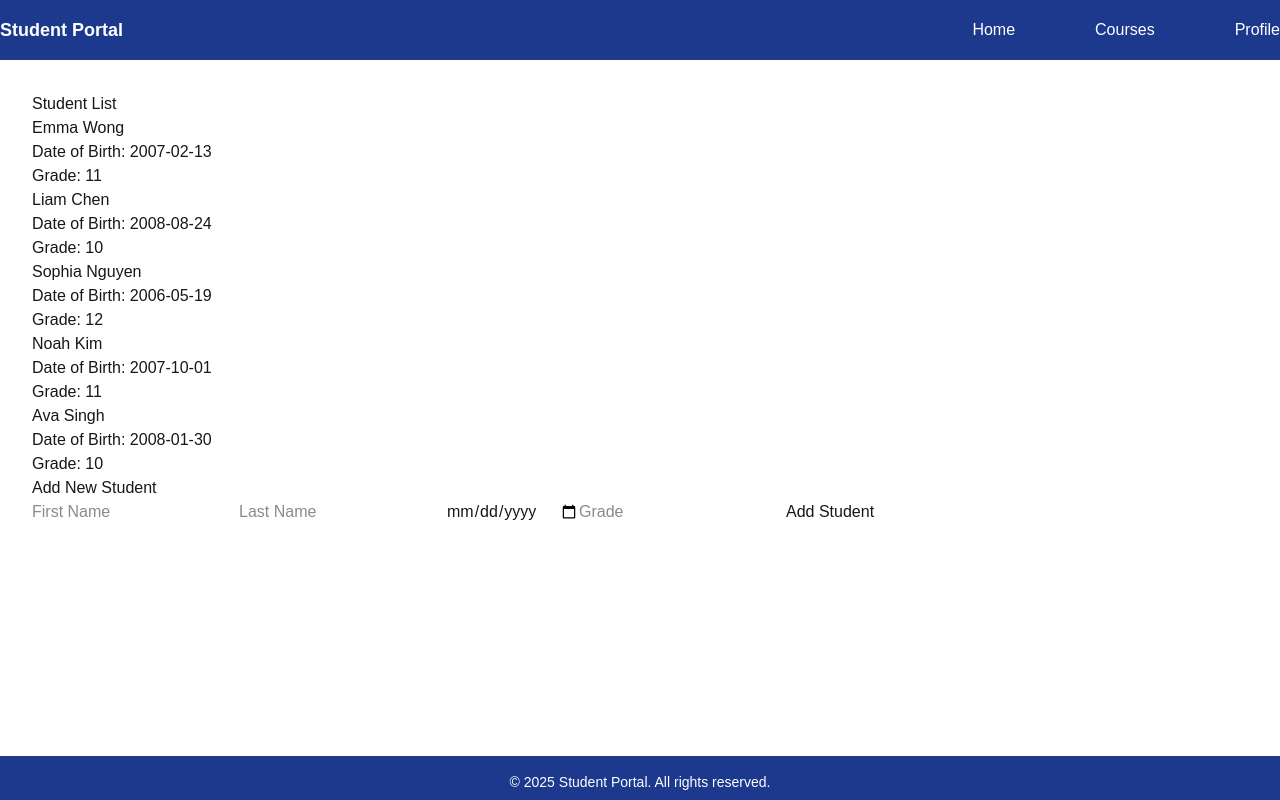
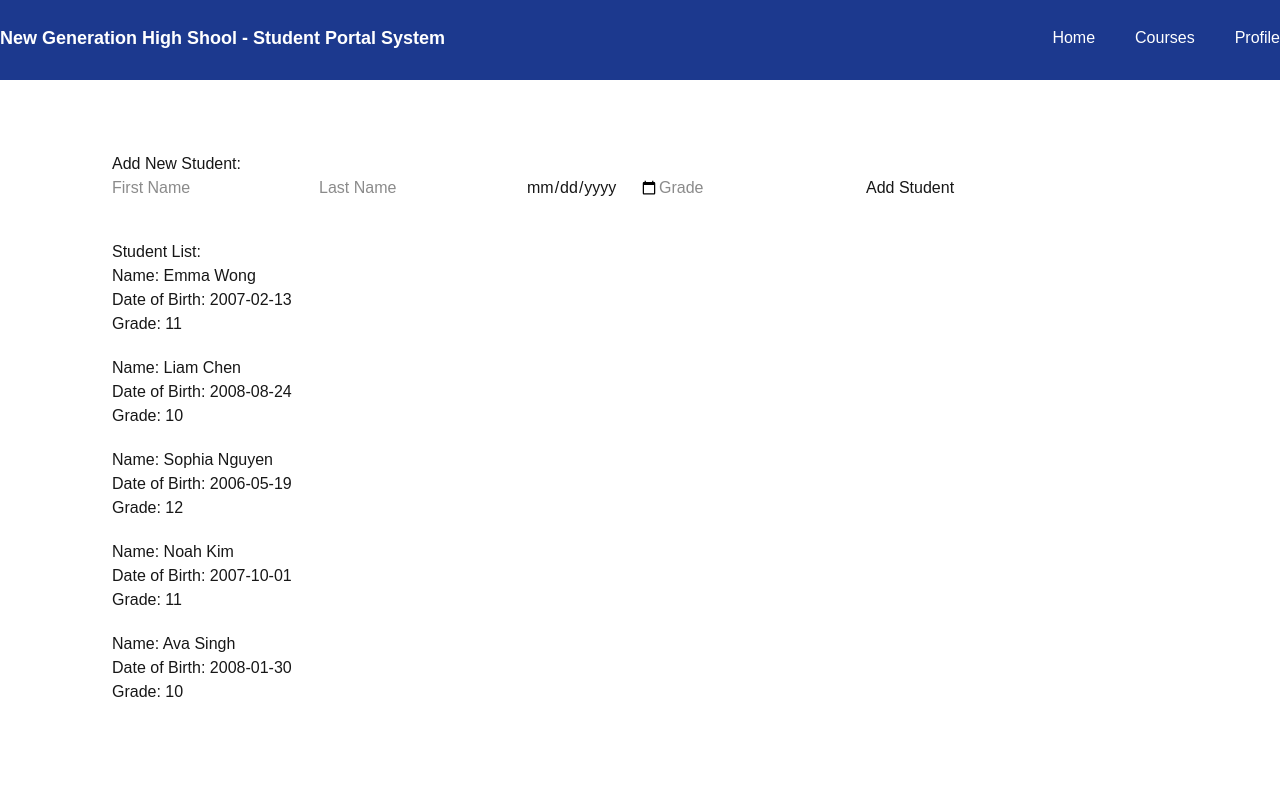
Before and after one commit to jiwonuh/webdev2-assignment2-group4, a Next.js app in the folder student-portal/: page / in a window 1280 px wide. Shown: the top 800 px of the page. Built offline with nearby package versions, Linux system fonts and the light colour scheme.

Commit message:
Updated page.js, AddStudentForm.js, Navbar.js, StudentList.js

```diff
--- a/student-portal/app/page.js
+++ b/student-portal/app/page.js
@@ -19,8 +19,8 @@ export default function HomePage() {
 
   return (
     <div>
+      <AddStudentForm onAdd={handleAddStudent} />
       <StudentList students={students} />
-      <AddStudentForm onAdd={handleAddStudent} />
     </div>
   );
 }
--- a/student-portal/components/AddStudentForm.js
+++ b/student-portal/components/AddStudentForm.js
@@ -26,8 +26,8 @@ export default function AddStudentForm({ onAdd }) {
   };
 
   return (
-    <div>
-      <h2>Add New Student</h2>
+    <div className='items-center justify-center ml-20 mr-20 mt-10 mb-10'>
+      <h2>Add New Student: </h2>
       <form onSubmit={handleSubmit}>
         <input
           type="text"
--- a/student-portal/components/Navbar.js
+++ b/student-portal/components/Navbar.js
@@ -2,10 +2,10 @@ import React from "react";
 
 const Navbar = () => {
   return (
-    <nav className="bg-blue-900 text-white py-4">
-      <div className="container mx-auto flex justify-between items-center">
-        <div className="text-lg font-bold">Student Portal</div>
-        <ul className="flex space-x-20">
+    <nav className="bg-blue-900 text-white py-4 h-20">
+      <div className="container mx-auto flex justify-between items-center mt-2">
+        <div className="text-lg font-bold">New Generation High Shool - Student Portal System</div>
+        <ul className="flex space-x-10">
           <li><a href="/" className="hover:underline">Home</a></li>
           <li><a href="/courses" className="hover:underline">Courses</a></li>
           <li><a href="/profile" className="hover:underline">Profile</a></li>
--- a/student-portal/components/StudentList.js
+++ b/student-portal/components/StudentList.js
@@ -1,11 +1,11 @@
 export default function StudentList({ students }) {
   return (
-    <div>
-      <h2>Student List</h2>
-      <ul>
+    <div className="items-center justify-center ml-20 mr-20 mt-10 mb-10">
+      <h2 className="">Student List: </h2>
+      <ul className="space-y-5">
         {students.map((student, index) => (
           <li key={index}>
-            <div>{student.firstName} {student.lastName}</div>
+            <div>Name: {student.firstName} {student.lastName}</div>
             <div>Date of Birth: {student.dob}</div>
             <div>Grade: {student.grade}</div>
           </li>
```
